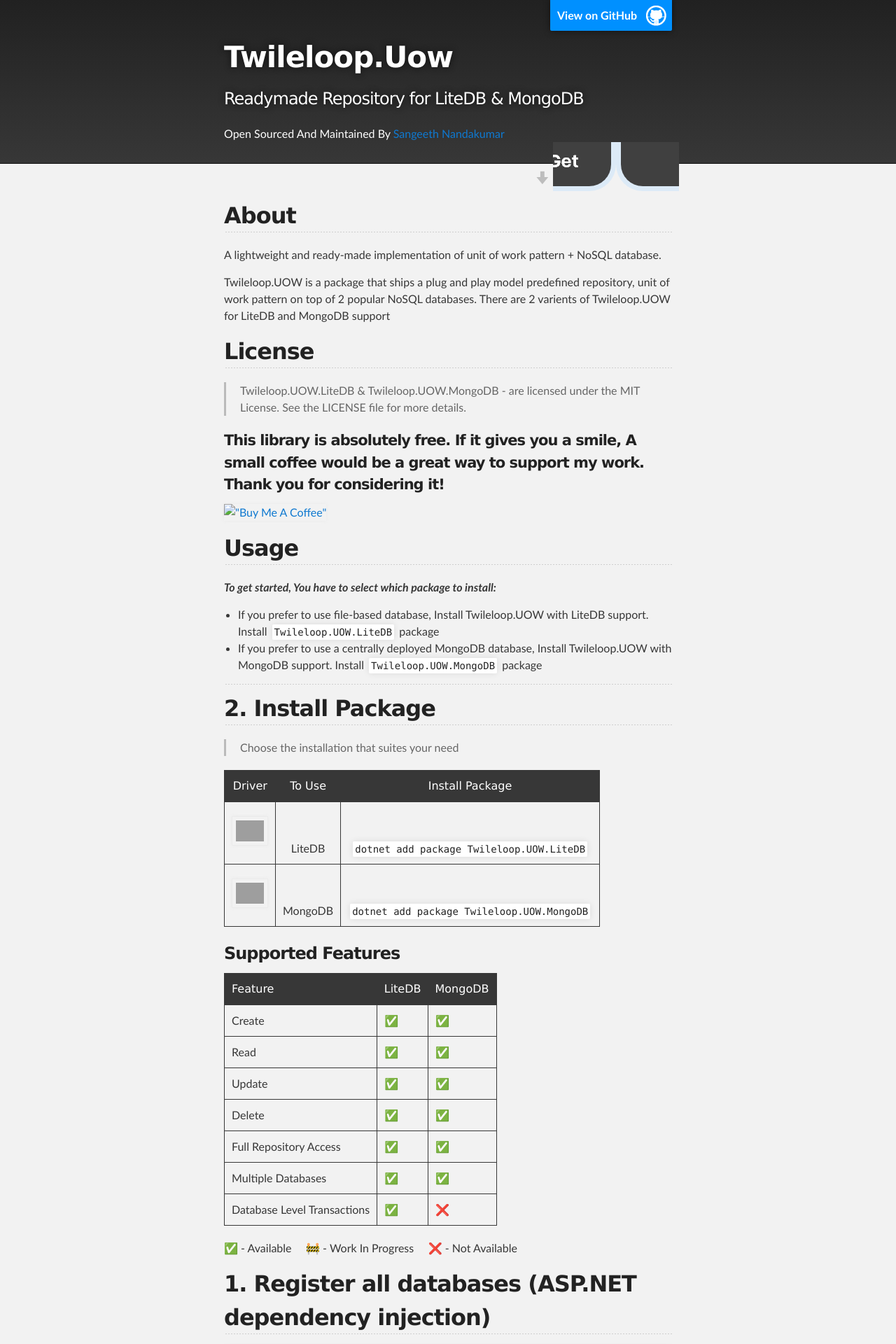
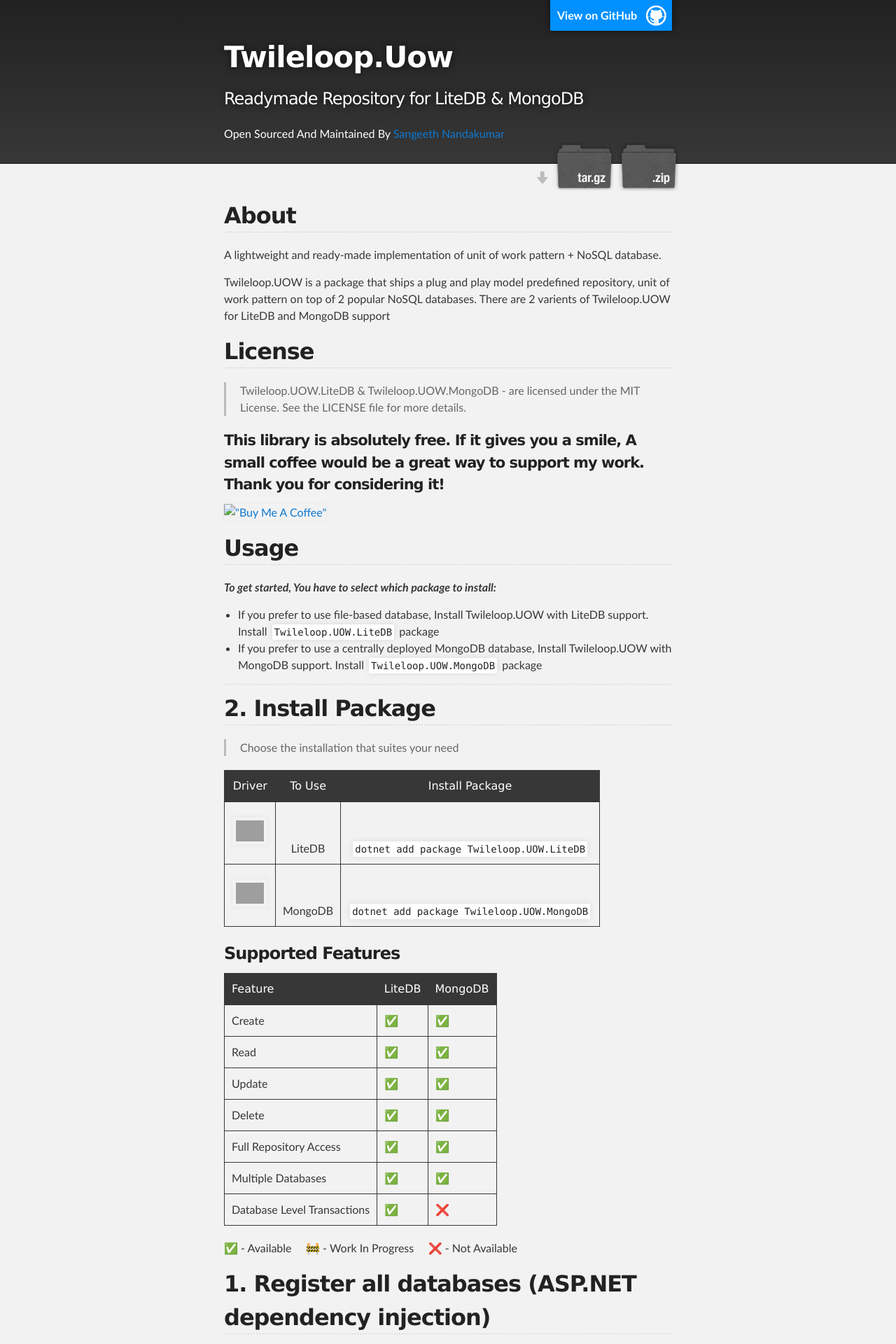
Before and after one commit to sangeethnandakumar/Twileloop.UOW, a Jekyll site: the page built from doc/index.md, in a window 1280 px wide. Shown: the top 1920 px of the page at 70% size. Built offline with Jekyll 4.4.1, drawn with Linux system fonts in a browser that asks for light colours; our own code applies the rules of GitHub Pages for plain Markdown files; grey boxes are pictures that could not be loaded.

Commit message:
Update jekyll-theme-slate.scss

```diff
--- a/doc/_sass/jekyll-theme-slate.scss
+++ b/doc/_sass/jekyll-theme-slate.scss
@@ -341,7 +341,7 @@ Full-Width Styles
   height:70px;
   text-indent: -5000px;
   overflow: hidden;
-  background: url(../images/sprite_download2.png) no-repeat bottom left;
+  background: url(../images/sprite_download.png) no-repeat bottom left;
 }
 
 .tar_download_link {
@@ -351,16 +351,16 @@ Full-Width Styles
   height:70px;
   text-indent: -5000px;
   overflow: hidden;
-  background: url(../images/sprite_download2.png) no-repeat bottom right;
+  background: url(../images/sprite_download.png) no-repeat bottom right;
   margin-left: 10px;
 }
 
 .zip_download_link:hover {
-  background: url(../images/sprite_download2.png) no-repeat top left;
+  background: url(../images/sprite_download.png) no-repeat top left;
 }
 
 .tar_download_link:hover {
-  background: url(../images/sprite_download2.png) no-repeat top right;
+  background: url(../images/sprite_download.png) no-repeat top right;
 }
 
 #main_content_wrap {
```
